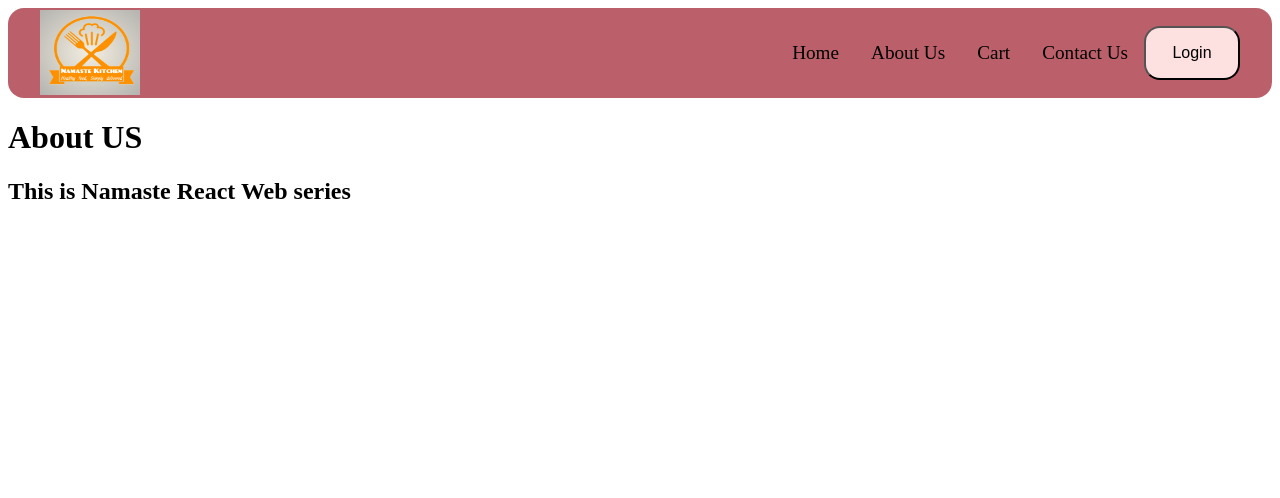
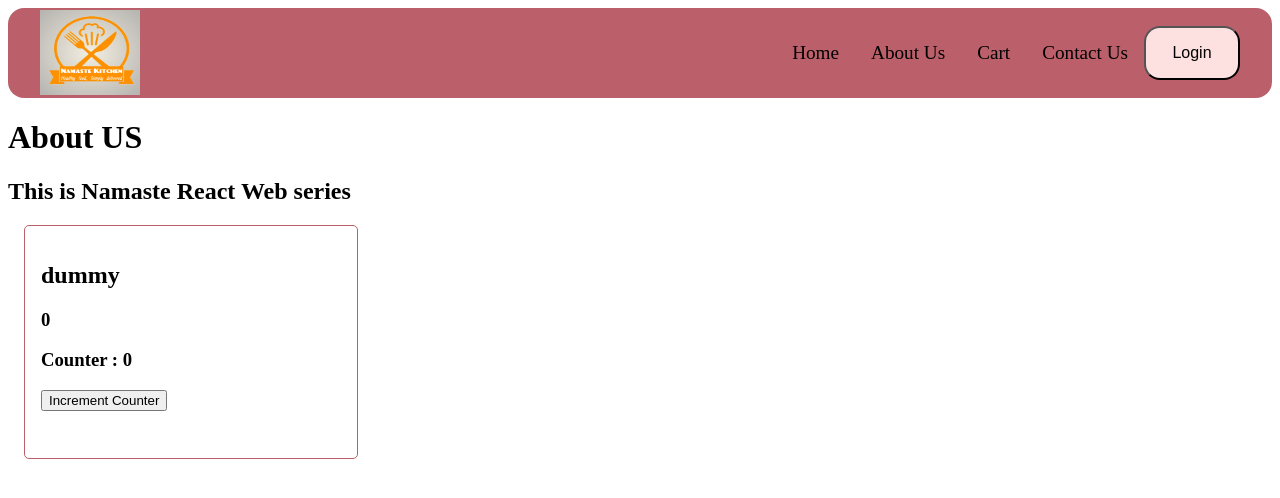
Before and after one commit to gchenred/namaste-react, a React (Vite) app: page /about in a window 1280 px wide. Shown: the top 498 px of the page. Built offline with nearby package versions, Linux system fonts and the light colour scheme; no server answers.

Commit message:
episode 8 class components

```diff
--- a/index.css
+++ b/index.css
@@ -57,15 +57,18 @@
   display: flex;
   flex-direction: row;
   flex-wrap: wrap;
+  margin-left: 4rem;
+  margin-top: 2rem;
 }
 .res-card {
   justify-content: space-around;
   margin: 1rem;
   width: 180px;
-  height: 300px;
+  height: 320px;
   border-radius: 1rem;
   background-color: rgb(253, 224, 224);
   cursor: pointer;
+  padding: 0px 4px;
 }
 .res-card:hover {
   border: 1px solid black;
@@ -92,12 +95,15 @@
 .shimmer-container {
   display: flex;
   flex-wrap: wrap;
+  justify-content: center;
+  flex-direction: row;
+  margin: 1rem;
 }
 .shimmer-card {
   justify-content: space-around;
   margin: 1rem;
-  width: 180px;
-  height: 300px;
+  width: 190px;
+  height: 320px;
   border-radius: 1rem;
   background-color: rgb(253, 224, 224);
 }
@@ -120,3 +126,18 @@
   padding: 5px;
   border-radius: 0.5rem;
 }
+
+.filter {
+  display: flex;
+  justify-content: center;
+  flex-direction: row;
+}
+.user-card {
+  width: 300px;
+  height: 200px;
+  border: 1px solid rgb(187, 96, 106);
+  border-radius: 5px;
+  padding: 1rem;
+  margin: 1rem;
+  font-family: "Times New Roman", Times, serif;
+}
--- a/src/components/About.js
+++ b/src/components/About.js
@@ -1,10 +1,41 @@
-const About = () => {
+import User from "./User";
+import UserClass from "./UserClass";
+import React from "react";
+
+// const About = () => {
+//   return (
+//     <div>
+//       <h1>About US</h1>
+//       <h2>This is Namaste React Web series</h2>
+//       {/* <User /> */}
+//       <UserClass />
+//     </div>
+//   );
+// };
+
+class About extends React.Component {
+  constructor(props) {
+    super(props);
+    console.log("Parent Constructor");
+  }
+
+  componentDidMount() {
+    console.log("Parent ComponentDidMount");
+  }
+  componentWillUnmount() {
+    console.log("Parent ComponentUnMount");
+  }
+  render() {
+    console.log("Parent Render");
     return (
       <div>
         <h1>About US</h1>
         <h2>This is Namaste React Web series</h2>
+        <UserClass userinfo={{ username: "Govardhan Reddy", id: "16" }} />
+        {/* <UserClass userinfo={{ username: "Shruthi Reddy", id: "07" }} /> */}
       </div>
     );
-};
+  }
+}
 
 export default About;
--- a/src/components/Body.js
+++ b/src/components/Body.js
@@ -70,8 +70,9 @@ const Body = () => {
           <Link
             className="res-card-link"
             to={"/restaurants/" + restaurant.info.id}
+            key={restaurant.info.id}
           >
-            <RestaurantCard key={restaurant.info.id} resData={restaurant} />
+            <RestaurantCard resData={restaurant} />
           </Link>
         ))}
       </div>
--- a/src/components/RestaurantCard.js
+++ b/src/components/RestaurantCard.js
@@ -2,7 +2,7 @@ import { RESCARD_URL } from "../utilities/constants";
 
 const RestaurantCard = (props) => {
   const { resData } = props;
-  const { cloudinaryImageId, name, cuisines, avgRating, costForTwo, sla, id } =
+  const { cloudinaryImageId, name, cuisines, avgRating, costForTwo, sla } =
     resData.info;
   return (
     <div className="res-card">
--- /dev/null
+++ b/src/components/User.js
@@ -0,0 +1,9 @@
+const User = () => {
+  return (
+    <div className="user-card">
+      <h2>User Name</h2>
+      <h3>User Contact</h3>
+    </div>
+  );
+};
+export default User;
--- /dev/null
+++ b/src/components/UserClass.js
@@ -0,0 +1,58 @@
+import React from "react";
+
+class UserClass extends React.Component {
+  constructor(props) {
+    super(props);
+    this.state = {
+      count: 0,
+      userInfo: {
+        name: "dummy",
+        id: 0,
+      },
+    };
+    console.log("Child Constructor");
+  }
+  async componentDidMount() {
+    console.log("Child ComponentDidMount");
+    const data = await fetch("https://api.github.com/users/gchenred");
+    const json = await data.json();
+    // console.log(json);
+    this.setState({
+      userInfo: json,
+    });
+    this.timer = setInterval(() => {
+      console.log("Child Interval");
+    }, 1000);
+  }
+
+  componentDidUpdate() {
+    console.log("Child ComponentUpdate");
+  }
+  componentWillUnmount() {
+    console.log("Child ComponentUnMount");
+    clearInterval(this.timer);
+  }
+
+  render() {
+    console.log("Child Render");
+    const { count } = this.state;
+    const { name, id } = this.state.userInfo;
+    return (
+      <div className="user-card">
+        <h2>{name}</h2>
+        <h3>{id}</h3>
+        <h3>Counter : {count} </h3>
+        <button
+          onClick={() => {
+            this.setState({
+              count: this.state.count + 1,
+            });
+          }}
+        >
+          Increment Counter
+        </button>
+      </div>
+    );
+  }
+}
+export default UserClass;
```
Lines whose indentation alone changed are shown as unchanged.
